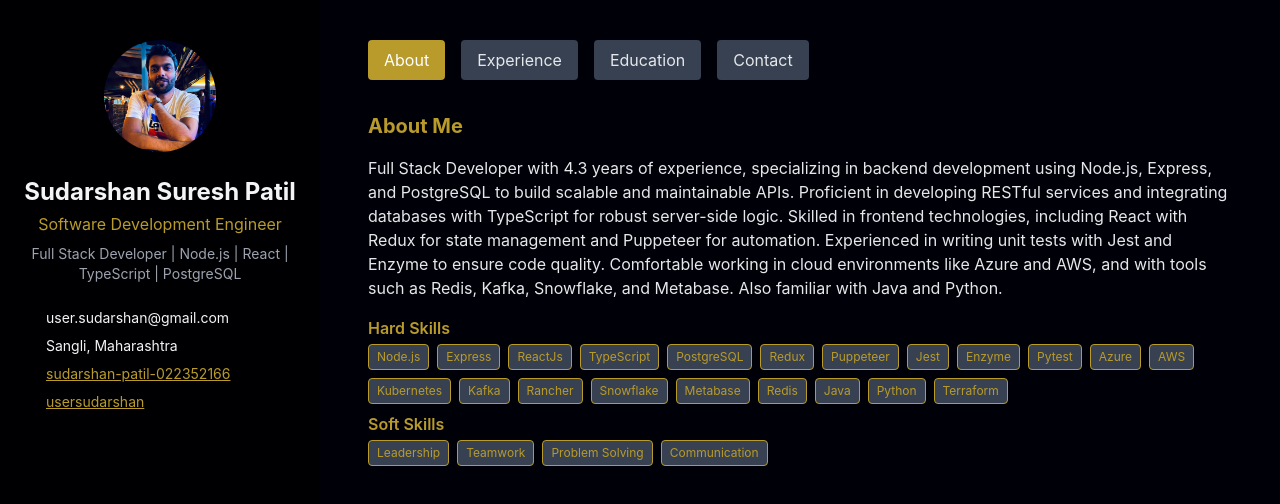
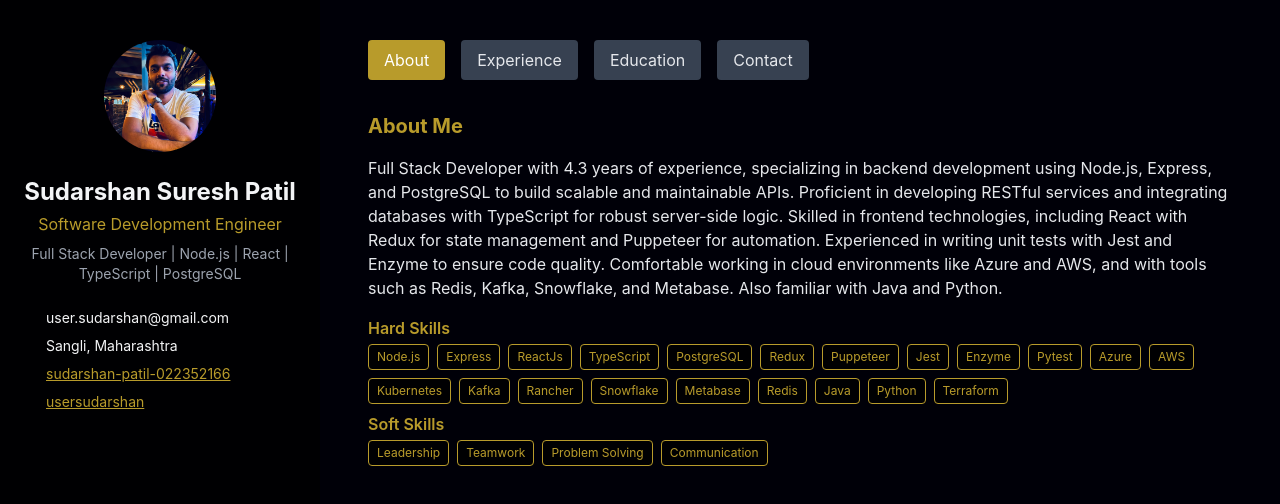
Before and after one commit to usersudarshan/my-portfolio, a React (Create React App) app: page / in a window 1280 px wide. Shown: the top 504 px of the page. Built offline with nearby package versions, Linux system fonts and the light colour scheme; some icons are missing.

Commit message:
Fix: Bg- color

```diff
--- a/src/components/About.tsx
+++ b/src/components/About.tsx
@@ -12,7 +12,7 @@ const About: React.FC = () => (
         {hardSkills.map((skill) => (
           <span
             key={skill}
-            className="bg-gray-700 text-[#B89B2B] px-2 py-1 rounded text-xs border border-[#B89B2B]"
+            className="bg-[#000002] text-[#B89B2B] px-2 py-1 rounded text-xs border border-[#B89B2B]"
           >
             {skill}
           </span>
@@ -23,7 +23,7 @@ const About: React.FC = () => (
         {softSkills.map((skill) => (
           <span
             key={skill}
-            className="bg-gray-700 text-[#B89B2B] px-2 py-1 rounded text-xs border border-[#B89B2B]"
+            className="bg-[#000002] text-[#B89B2B] px-2 py-1 rounded text-xs border border-[#B89B2B]"
           >
             {skill}
           </span>
```
